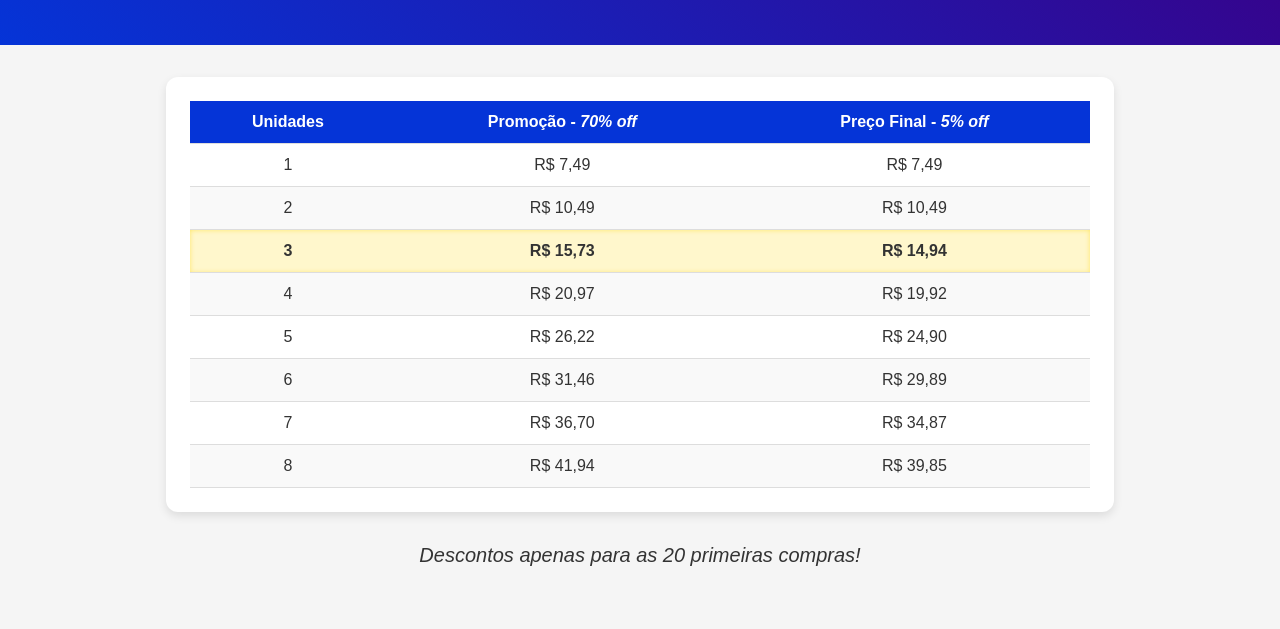
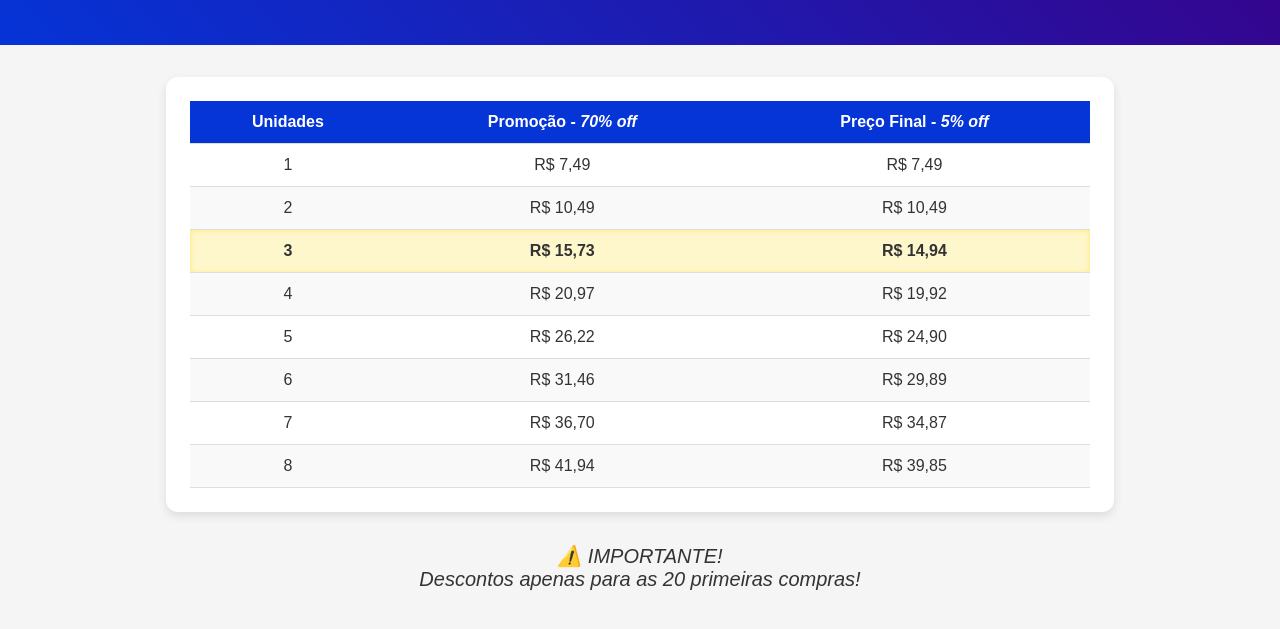
Before and after one commit to Josimarmg/packpriv, a plain HTML site: page tabela_preco.html in a window 1280 px wide. Shown: the part 101-730 px from the top of the page. Drawn offline with Linux system fonts and the light colour scheme.

Commit message:
Atualizei o último texto
Atualizei texto "importante"

```diff
--- a/tabela_preco.html
+++ b/tabela_preco.html
@@ -33,6 +33,6 @@
       </tbody>
     </table>
   </div>
-  <p>Descontos apenas para as 20 primeiras compras!</p>
+  <p>⚠️ IMPORTANTE! <br> Descontos apenas para as 20 primeiras compras!</p>
 </body>
 </html>
```
